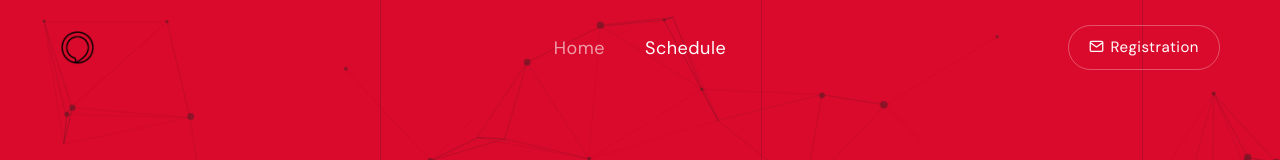
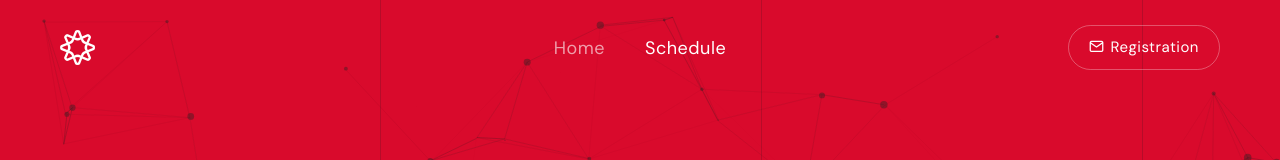
Before and after one commit to Chrimurr/staycon, a plain HTML site: page index.html in a window 1280 px wide. Shown: the top 160 px of the page. Drawn offline with Linux system fonts and the light colour scheme; animation ran at ten frames a second; a web font is replaced by a local one.

Commit message:
Update index.html

```diff
--- a/index.html
+++ b/index.html
@@ -43,8 +43,8 @@
           <div class="col-auto col-lg-2 me-lg-0 me-auto">
             <a class="navbar-brand" href="index.html">
               <img
-                src="images/staycon-simple-logo.png   "
-                data-at2x="images/demo-conference-logo-white@2x.png"
+                src="images/staycon-logo-white.png"
+                data-at2x="images/staycon-logo-white.png"
                 alt=""
                 class="default-logo"
               />
```
